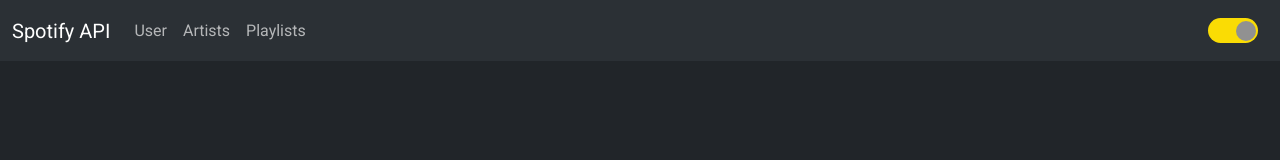
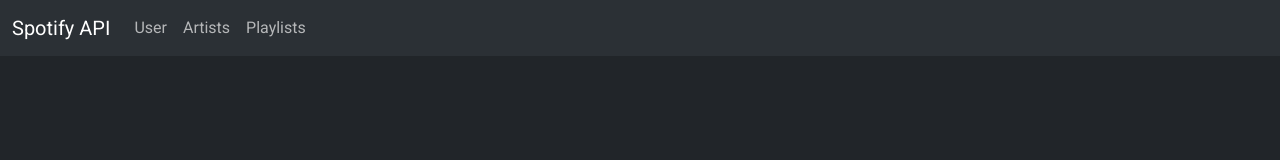
Before and after one commit to mightymozdef/SpringBoot-SpotifyApp, an Angular app in the folder frontend/spotify-app/: page / in a window 1280 px wide. Shown: the top 160 px of the page. Built offline with nearby package versions, Linux system fonts and the light colour scheme.

Commit message:
Commenting out theme-toggle button due to bootstrap 5.3 alpha bug

```diff
--- a/frontend/spotify-app/src/app/app.component.html
+++ b/frontend/spotify-app/src/app/app.component.html
@@ -17,7 +17,7 @@
                 </li>
             </ul>
         </div>
-        <theme-toggle></theme-toggle>
+        <!-- <theme-toggle></theme-toggle> -->
     </div>
 </nav>
 
```
